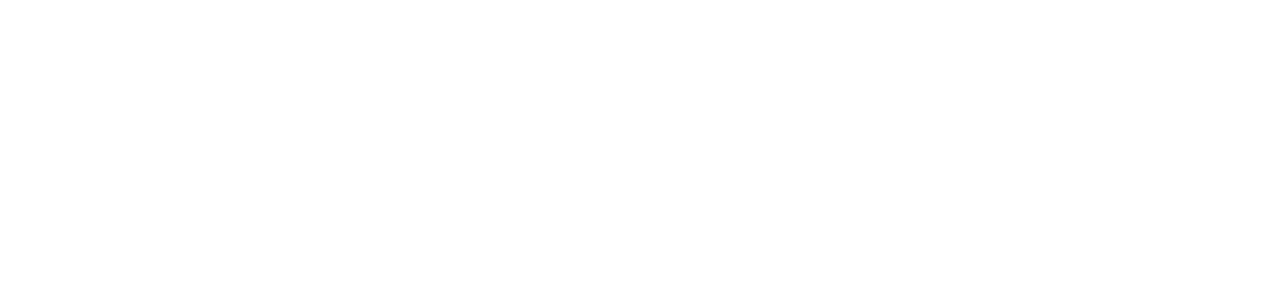
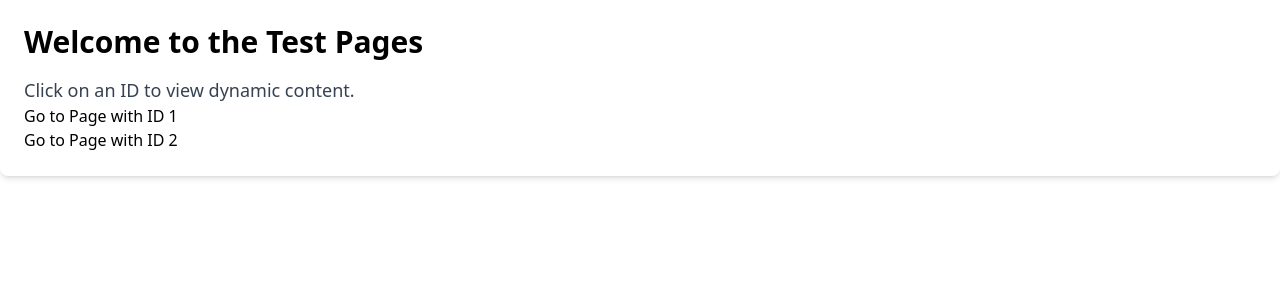
Before and after one commit to chris-vaz/Nuxt3, a Nuxt app in the folder nuxt-learn/: page /test in a window 1280 px wide. Before the commit this address had no page. Shown: the top 300 px of the page. Built offline with nearby package versions, Linux system fonts and the light colour scheme.

Commit message:
Home shifted to index vue files

```diff
--- a/nuxt-learn/components/Home.vue
+++ /dev/null
@@ -1,15 +0,0 @@
-<template>
-    <div class="flex flex-col items-center justify-center min-h-screen bg-gray-100">
-      <h1 class="text-4xl font-bold text-blue-600">Welcome to Your Nuxt 3 App!</h1>
-      <p class="text-gray-700 mt-4">
-        Tailwind CSS is working perfectly. 🚀
-      </p>
-      <button class="px-4 py-2 mt-6 text-white bg-blue-500 rounded-lg hover:bg-blue-700">
-        Click Me
-      </button>
-    </div>
-  </template>
-
-  <script setup lang="ts">
-  // Add logic here if needed
-  </script>
--- /dev/null
+++ b/nuxt-learn/pages/test/index.vue
@@ -0,0 +1,14 @@
+<template>
+    <div class="p-6 bg-white shadow-md rounded-lg">
+        <h1 class="text-3xl font-bold">Welcome to the Test Pages</h1>
+        <p class="text-lg text-gray-700 mt-4">Click on an ID to view dynamic content.</p>
+        <ul>
+            <li>
+                <NuxtLink to="/test/1">Go to Page with ID 1</NuxtLink>
+            </li>
+            <li>
+                <NuxtLink to="/test/2">Go to Page with ID 2</NuxtLink>
+            </li>
+        </ul>
+    </div>
+</template>
```
